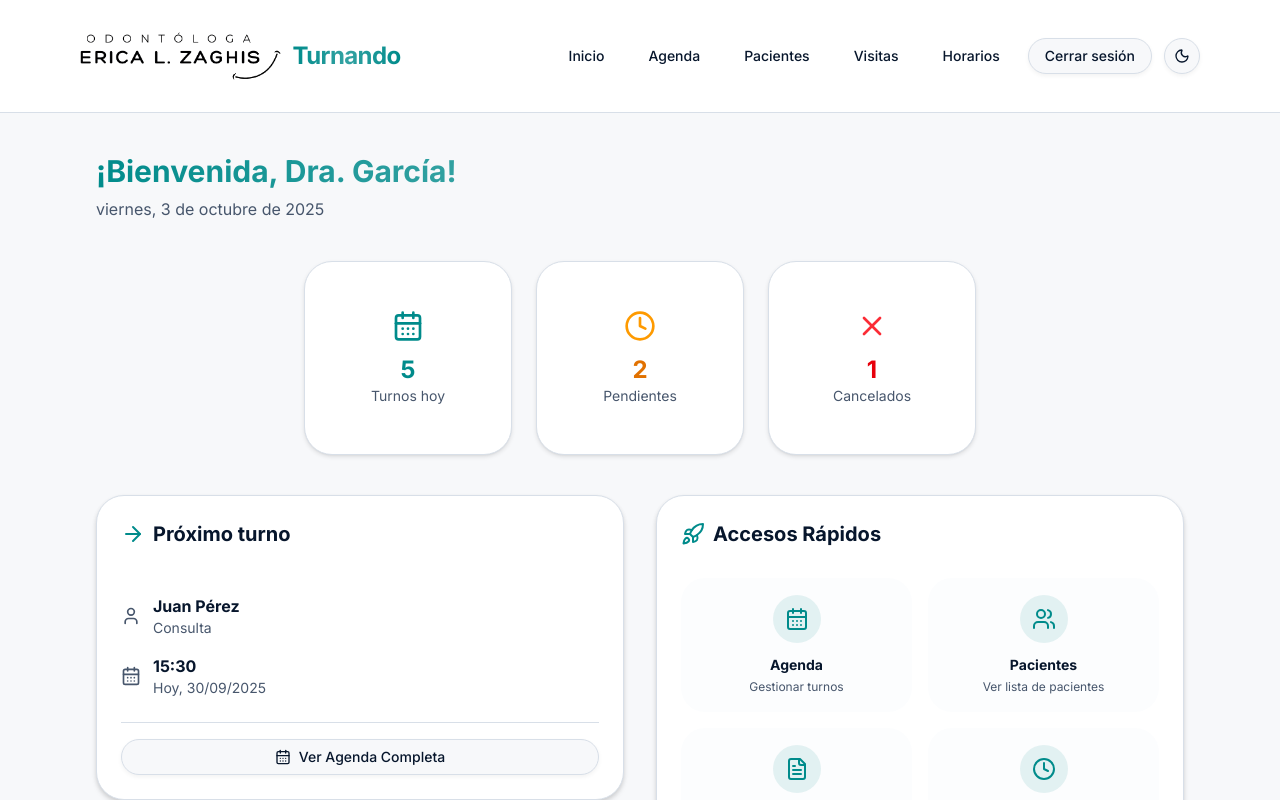
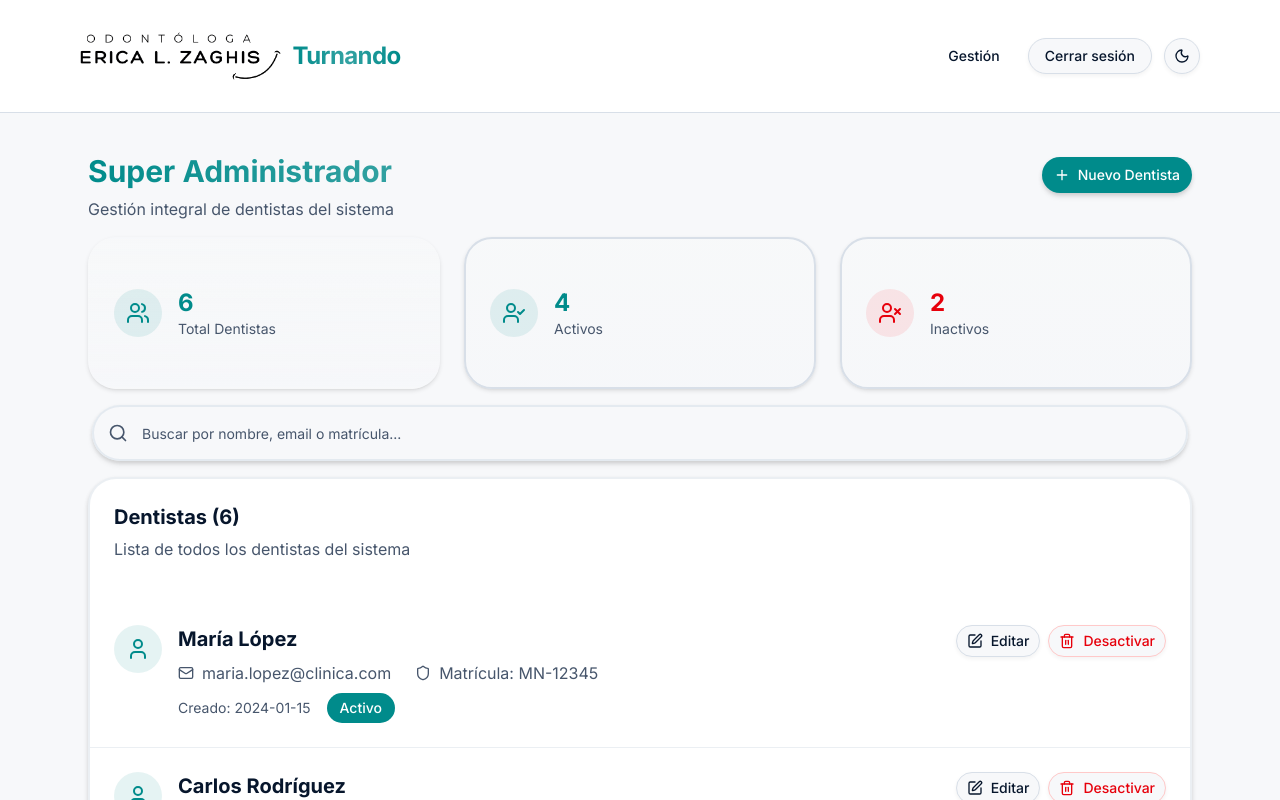
Before and after one commit to melinab1998/TPI-PROGRAMACION-IV, a React (Vite) app in the folder frontend/: page / in a window 1280 px wide. Shown: the top 800 px of the page. Built offline with nearby package versions, Linux system fonts and the light colour scheme.

Commit message:
update-dentist-list

```diff
--- a/frontend/src/components/SuperAdmin/DentistList/DentistList.jsx
+++ b/frontend/src/components/SuperAdmin/DentistList/DentistList.jsx
@@ -30,16 +30,16 @@ export default function DentistList({
     >
       <Card className="border-2 border-border/50 shadow-lg">
         <CardHeader className="pb-4">
-          <CardTitle className="text-2xl font-bold">Dentistas ({dentists.length})</CardTitle>
-          <CardDescription className="text-lg">
+          <CardTitle className="text-xl font-bold">Dentistas ({dentists.length})</CardTitle>
+          <CardDescription className="text-base">
             Lista de todos los dentistas del sistema
           </CardDescription>
         </CardHeader>
         <CardContent className="p-0">
           {currentDentists.length === 0 ? (
             <div className="p-12 text-center text-muted-foreground space-y-4">
-              <Users className="w-16 h-16 mx-auto opacity-50" />
-              <p className="text-xl font-medium">
+              <Users className="w-14 h-14 mx-auto opacity-50" />
+              <p className="text-lg font-medium">
                 {searchTerm ? "No se encontraron dentistas" : "No hay dentistas registrados"}
               </p>
               <p className="text-sm">
--- a/frontend/src/components/SuperAdmin/Header/Header.jsx
+++ b/frontend/src/components/SuperAdmin/Header/Header.jsx
@@ -10,19 +10,19 @@ export default function Header({ onCreate }) {
       className="flex flex-col sm:flex-row justify-between items-start sm:items-center gap-6"
     >
       <div className="space-y-2 mt-5">
-        <h1 className="text-4xl font-bold bg-gradient-to-r from-primary to-primary/80 bg-clip-text text-transparent mt-1">
+        <h1 className="text-3xl font-bold bg-gradient-to-r from-primary to-primary/80 bg-clip-text text-transparent mt-1">
           Super Administrador
         </h1>
-        <p className="text-lg text-muted-foreground">
+        <p className="text-base text-muted-foreground">
           Gestión integral de dentistas del sistema
         </p>
       </div>
       <Button
         onClick={onCreate}
         className="flex items-center gap-2 shadow-lg hover:shadow-xl transition-all"
-        size="lg"
+        size="default"
       >
-        <Plus className="w-5 h-5" />
+        <Plus className="w-4 h-4" />
         Nuevo Dentista
       </Button>
     </motion.div>
--- a/frontend/src/services/auth/AuthContextProvider.jsx
+++ b/frontend/src/services/auth/AuthContextProvider.jsx
@@ -4,7 +4,7 @@ import { AuthContext } from "./AuthContext";
 export function AuthContextProvider({ children }) {
     const [auth, setAuth] = useState({
         isLoggedIn: true,
-        role: "admin", // guest | user | admin | superadmin
+        role: "superadmin", // guest | user | admin | superadmin
     });
 
     const login = (role = "user") =>
```
